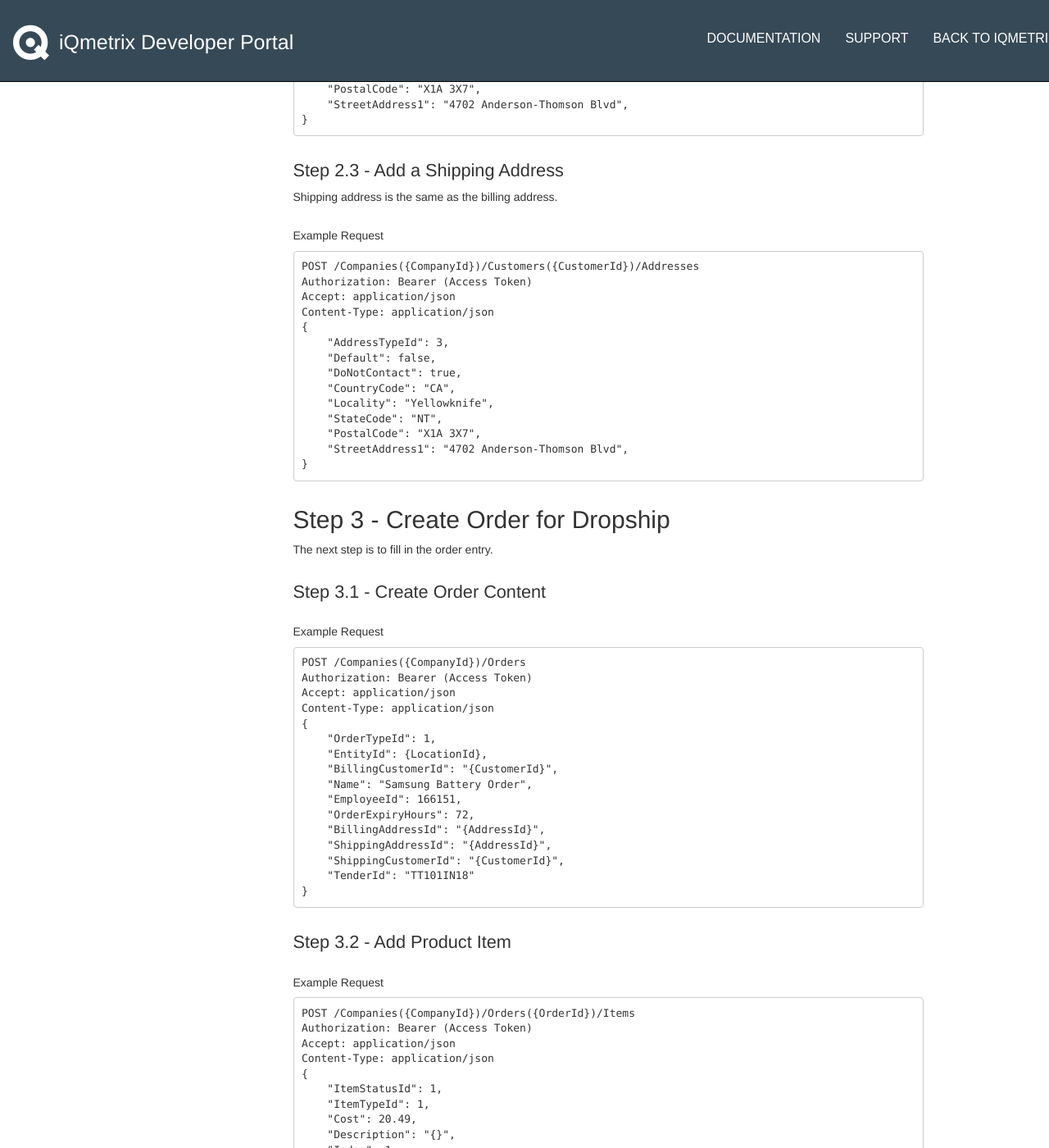
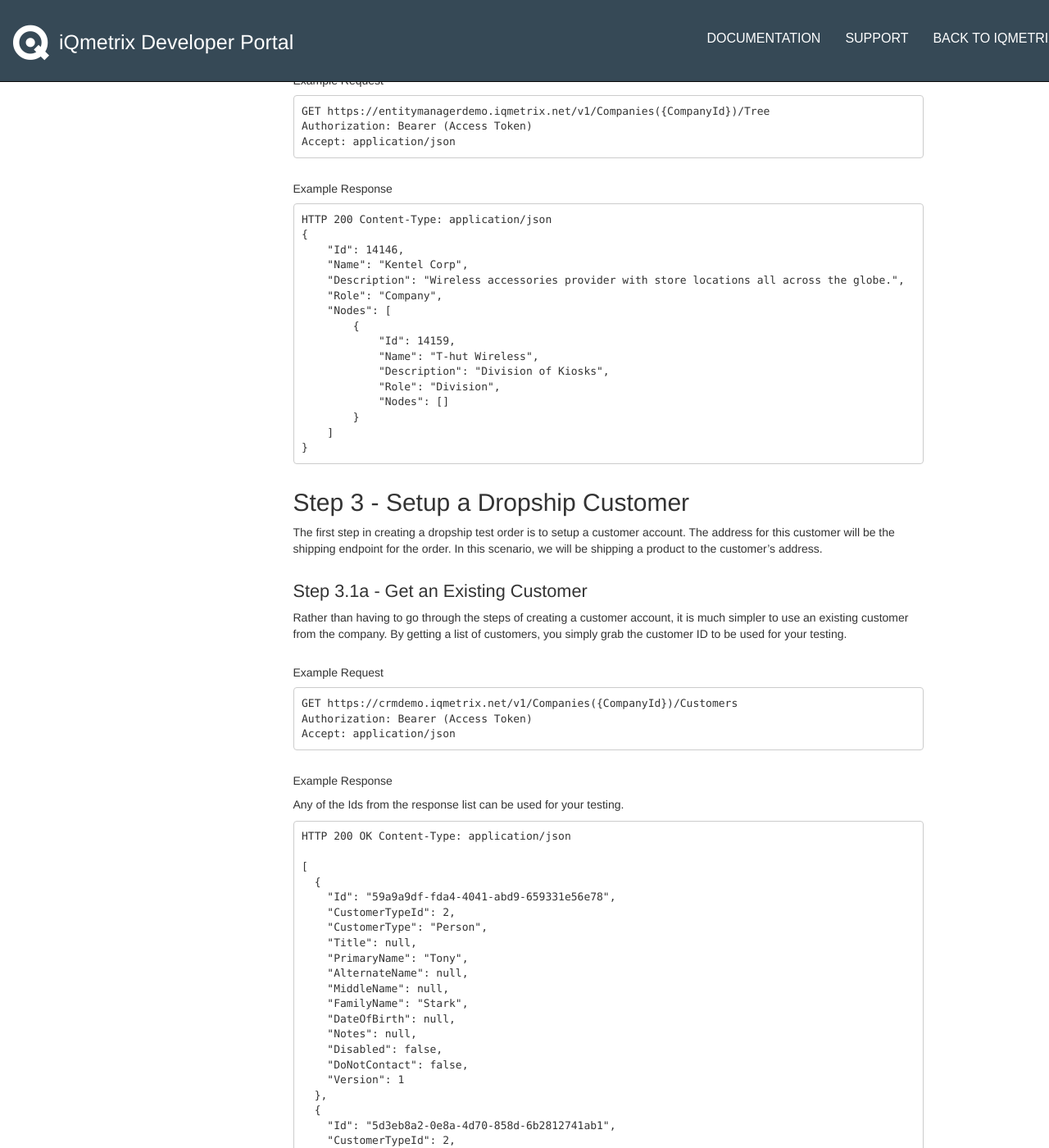
Before and after one commit to iq-coryp/documentation-testing, a Jekyll site: the page built from pages/guides/dropship-test-order-guide.md, in a window 1280 px wide and 1400 px high, scrolled down 2660 px. Shown: the whole window at 82% size. Built offline with Jekyll 4.4.1, drawn with Linux system fonts in a browser that asks for light colours; nearby versions of some CDN libraries; some web fonts are replaced; library files that are not in the unit come from our copies; Markdown is read by kramdown in place of the engine named in the settings; comment, search, counter and statistics services are not loaded; some of the changed text lies outside the part shown.

Commit message:
Update to DS Test Order Guide

```diff
--- a/pages/guides/dropship-test-order-guide.md
+++ b/pages/guides/dropship-test-order-guide.md
@@ -29,20 +29,20 @@
 
 | Property | Description | Example |
 |:---------|:------------|:--------|
-| CompanyId | [Company](/api/company-tree/#company) | 14146 |
-| CustomerId | [Customer](/api/crm/#customer) | 659c2a38-d083-4421-9330-46d779702f85 |
-| OrderId | [Order](/api/orders/#order) | cdd26b8f-4ed1-409d-9984-982e081c425e |
-| AddressId | [Address](/api/crm/#address) | a08b0640-606a-41f0-901a-facaf50e75dd |
+| CompanyId | [Company](/api/company-tree/#company) | {the provided company ID} |
+| CustomerId | [Customer](/api/crm/#customer) | {the customer ID from section 3} |
+| OrderId | [Order](/api/orders/#order) | {the order ID from section 4} |
+| AddressId | [Address](/api/crm/#address) | {the address ID from section 3} |
 | AddressTypeId | [AddressType](/api/crm/#addresstype) | 2 (Home), 3 (Shipping) |
-| CatalogItemId | [CatalogItem](/api/catalog/#catalogitem) | b85cb879-bb5f-4847-a856-8287de0a92d5 |
+| CatalogItemId | [CatalogItem](/api/catalog/#catalogitem) | {catalog ID corresponding to your SKU } |
 | CustomerTypeId | [CustomerType](/api/crm/#customertype) | 2 (Person) |
 | LocationId | [Location](/api/company-tree/#location) | 14223 |
 | ItemStatusId | [ItemStatus](/api/orders/#itemstatus)  | 1 (new dropship order), 15 (shipment) |
 | ItemTypeId | [ItemType](/api/orders/#itemtype) | 1 (dropship), 4 (shipping) |
 | OrderTypeId | [OrderType](/api/orders/#ordertype)  | 1 (Sales order placed by customer) |
 | ShippingOptionId | Identifier for your shipping endpoint | 101 |
-| SKU | [Sku Identifier](/api/catalog/#identifier) | B00LAOKN4S |
-| SupplierId | Supplier identifier | 14107 |
+| SKU | [Sku Identifier](/api/catalog/#identifier) | {your provided SKU} |
+| SupplierId | Supplier identifier | {your supplier ID} |
 
 
 ## Step 1 - Authentication
@@ -63,15 +63,132 @@
     Authorization: Bearer (Access Token)
 
 
-## Step 2 - Create a Dropship Customer
+## Step 2 - Get the Company Data
 
-The first step in creating a dropship test order is to create a customer account. The address for this customer will be the shipping endpoint for the order. In this scenario, we will be shipping a product to the customer's address.
+The goal of this step is to get catalog IDs based on your vendor SKUs and a list of locations for the company. The LocationId is required to create an order.
 
-### Step 2.1 - Create Customer
+### Step 2.1 - Get the Catalog IDs
+
+The first step involves getting the catalog IDs for your corresponding supplier SKUs. There is a simple call to get each individual product catalog ID based on the vendor SKU.
 
 ##### Example Request
 
-    POST /Companies({CompanyId})/Customers
+    GET https://catalogsdemo.iqmetrix.net/v1/Companies({CompanyId})/Catalog/Items/ByVendorSku?vendorsku={VendorSku}&vendorid={VendorId}
+    Authorization: Bearer (Access Token)
+    Accept: application/json
+
+
+##### Example Response
+
+    HTTP 200 Content-Type: application/json
+
+    {
+        "Sku": "408853",
+        "VendorId": 1217,
+        "Items": [
+            {
+                "CatalogItemId": "a183f1a9-c58f-426a-930a-9a6357db52ed",
+                "IsArchived": false,
+                "RmsId": "1",
+                "Slug": "M1248-V1"
+            }
+        ]
+    }
+
+### Step 2.2 - Get Company Locations
+
+Getting the company tree is the quickest wayt to retrieve a list of locations for that company.
+
+##### Example Request
+
+    GET https://entitymanagerdemo.iqmetrix.net/v1/Companies({CompanyId})/Tree
+    Authorization: Bearer (Access Token)
+    Accept: application/json
+
+
+##### Example Response
+
+    HTTP 200 Content-Type: application/json
+    {
+        "Id": 14146,
+        "Name": "Kentel Corp",
+        "Description": "Wireless accessories provider with store locations all across the globe.",
+        "Role": "Company",
+        "Nodes": [
+            {
+                "Id": 14159,
+                "Name": "T-hut Wireless",
+                "Description": "Division of Kiosks",
+                "Role": "Division",
+                "Nodes": []
+            }
+        ]
+    }
+
+
+
+## Step 3 - Setup a Dropship Customer
+
+The first step in creating a dropship test order is to setup a customer account. The address for this customer will be the shipping endpoint for the order. In this scenario, we will be shipping a product to the customer's address.
+
+### Step 3.1a - Get an Existing Customer
+
+Rather than having to go through the steps of creating a customer account, it is much simpler to use an existing customer from the company. By getting a list of customers, you simply grab the customer ID to be used for your testing.
+
+##### Example Request
+
+    GET https://crmdemo.iqmetrix.net/v1/Companies({CompanyId})/Customers
+    Authorization: Bearer (Access Token)
+    Accept: application/json
+
+
+##### Example Response
+
+Any of the Ids from the response list can be used for your testing.
+
+    HTTP 200 OK Content-Type: application/json
+
+    [
+      {
+        "Id": "59a9a9df-fda4-4041-abd9-659331e56e78",
+        "CustomerTypeId": 2,
+        "CustomerType": "Person",
+        "Title": null,
+        "PrimaryName": "Tony",
+        "AlternateName": null,
+        "MiddleName": null,
+        "FamilyName": "Stark",
+        "DateOfBirth": null,
+        "Notes": null,
+        "Disabled": false,
+        "DoNotContact": false,
+        "Version": 1
+      },
+      {
+        "Id": "5d3eb8a2-0e8a-4d70-858d-6b2812741ab1",
+        "CustomerTypeId": 2,
+        "CustomerType": "Person",
+        "Title": null,
+        "PrimaryName": "Hugo",
+        "AlternateName": null,
+        "MiddleName": null,
+        "FamilyName": "Victor",
+        "DateOfBirth": null,
+        "Notes": null,
+        "Disabled": false,
+        "DoNotContact": false,
+        "Version": 1
+      }
+    ]
+
+
+### Step 3.1b - Create Customer
+
+Should there not be any existing customers in the company, then the next step would be to create a customer and assign it an address.
+
+##### Example Request
+
+    POST https://crmdemo.iqmetrix.net/v1/Companies({CompanyId})/Customers
     Authorization: Bearer (Access Token)
     Accept: application/json
     Content-Type: application/json
@@ -86,11 +203,11 @@
         "DoNotContact": false
     }
 
-### Step 2.2 - Add a Billing Address
+### Step 3.2 - Add a Billing Address
 
 ##### Example Request
 
-    POST /Companies({CompanyId})/Customers({CustomerId})/Addresses
+    POST https://crmdemo.iqmetrix.net/v1/Companies({CompanyId})/Customers({CustomerId})/Addresses
     Authorization: Bearer (Access Token)
     Accept: application/json
     Content-Type: application/json
@@ -107,13 +224,13 @@
 
 
 
-### Step 2.3 - Add a Shipping Address
+### Step 3.3 - Add a Shipping Address
 
 Shipping address is the same as the billing address.
 
 ##### Example Request
 
-    POST /Companies({CompanyId})/Customers({CustomerId})/Addresses
+    POST https://crmdemo.iqmetrix.net/v1/Companies({CompanyId})/Customers({CustomerId})/Addresses
     Authorization: Bearer (Access Token)
     Accept: application/json
     Content-Type: application/json
@@ -129,16 +246,16 @@
     }
 
 
-## Step 3 - Create Order for Dropship
+## Step 4 - Create Order for Dropship
 
 The next step is to fill in the order entry.
 
-### Step 3.1 - Create Order Content
+### Step 4.1 - Create Order Content
 
 
 ##### Example Request
 
-    POST /Companies({CompanyId})/Orders
+    POST https://orderdemo.iqmetrix.net/v1/Companies({CompanyId})/Orders
     Authorization: Bearer (Access Token)
     Accept: application/json
     Content-Type: application/json
@@ -157,12 +274,12 @@
 
 
 
-### Step 3.2 - Add Product Item
+### Step 4.2 - Add Product Item
 
 
 ##### Example Request
 
-    POST /Companies({CompanyId})/Orders({OrderId})/Items
+    POST https://orderdemo.iqmetrix.net/v1/Companies({CompanyId})/Orders({OrderId})/Items
     Authorization: Bearer (Access Token)
     Accept: application/json
     Content-Type: application/json
@@ -183,11 +300,11 @@
 
 
 
-### Step 3.3 - Add Shipping Item
+### Step 4.3 - Add Shipping Item
 
 ##### Example Request
 
-    POST /Companies({CompanyId})/Orders({OrderId})/Items
+    POST https://orderdemo.iqmetrix.net/v1/Companies({CompanyId})/Orders({OrderId})/Items
     Authorization: Bearer (Access Token)
     Accept: application/json
     Content-Type: application/json
@@ -206,13 +323,13 @@
 
 
 
-### Step 3.4 - Process the Order
+### Step 4.4 - Process the Order
 
 The final step is to process the order.
 
 ##### Example Request
 
-    POST /Companies({CompanyId})/Orders({OrderId})/Process
+    POST https://orderdemo.iqmetrix.net/v1/Companies({CompanyId})/Orders({OrderId})/Process
     Authorization: Bearer (Access Token)
     Accept: application/json
     Content-Type: application/json
```
Also changed, not shown: other parts of pages/guides/dropship-test-order-guide.md (+1 -1 lines).
